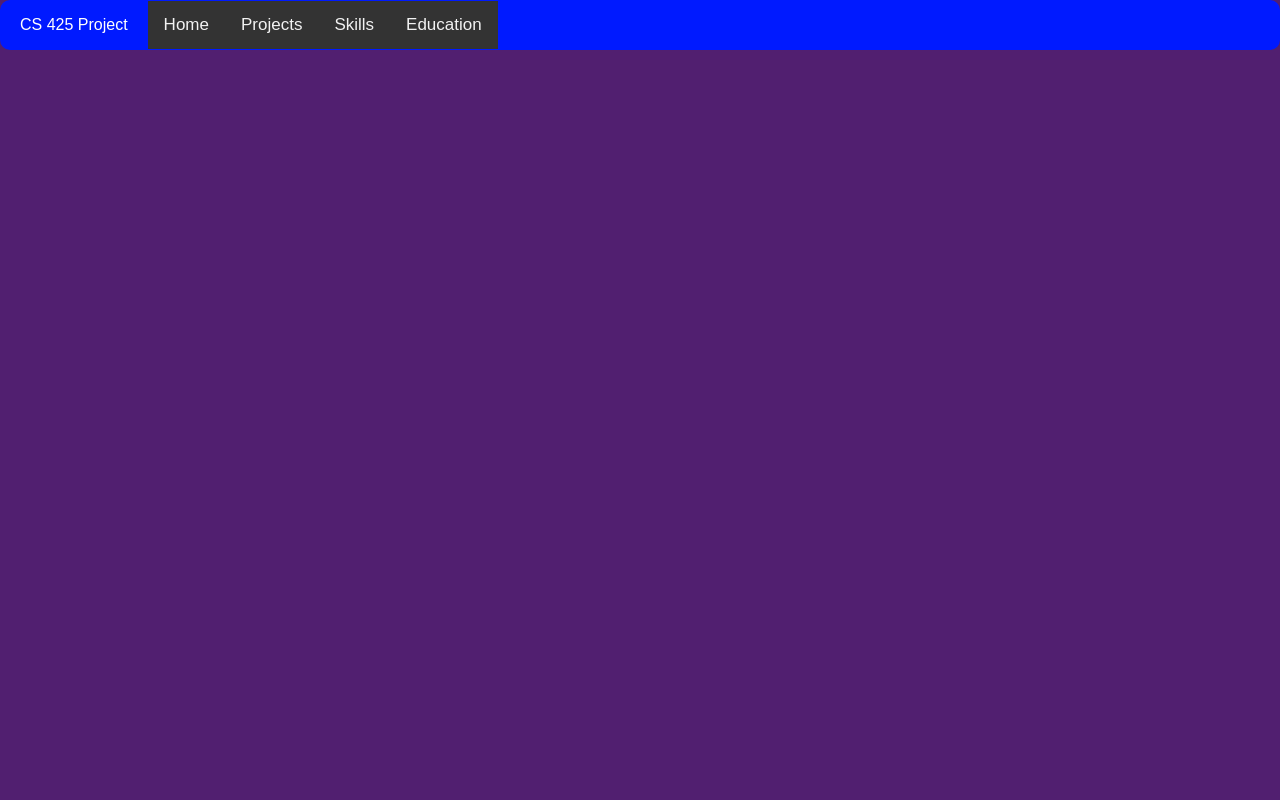
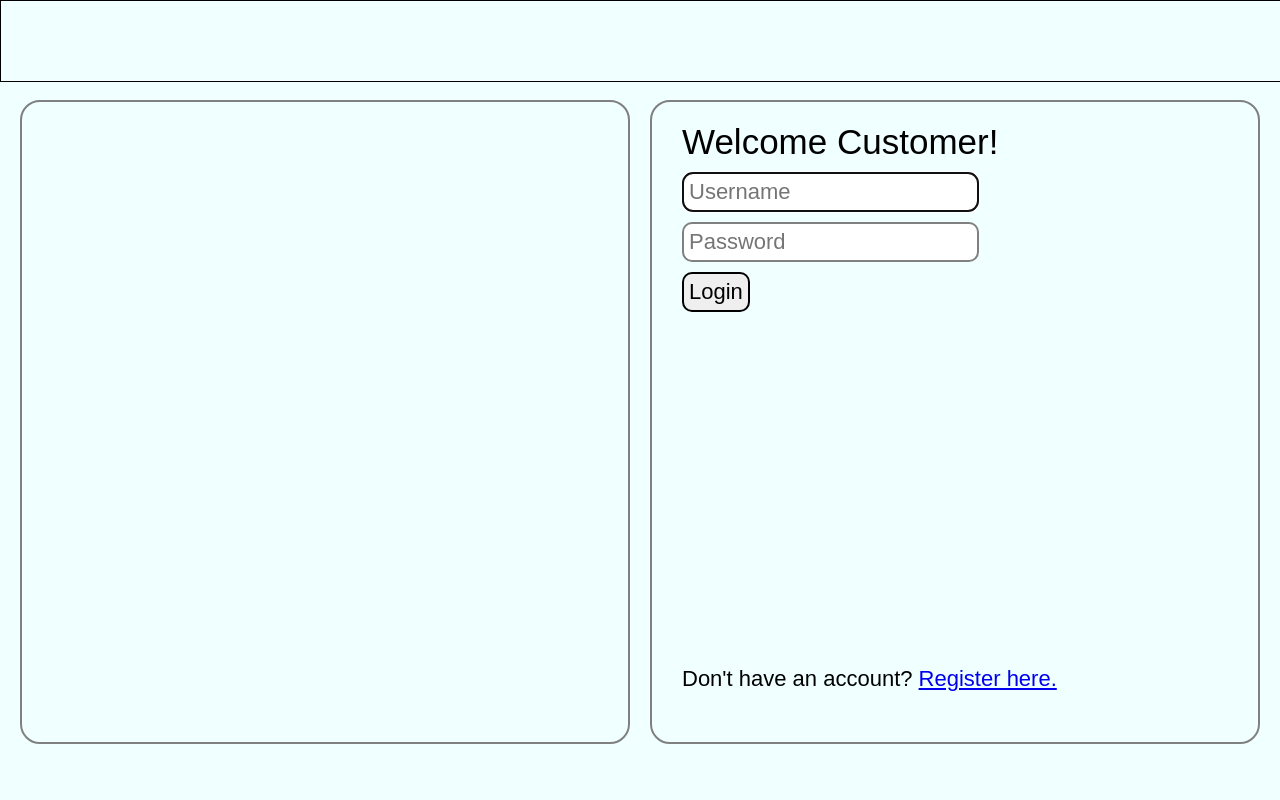
Before and after one commit to ratanakhek22/CS425-Project, a Django app: page / in a window 1280 px wide. Run offline with Django 4.2, Linux system fonts and the light colour scheme.

Commit message:
did stuff up to registering users

```diff
--- a/CS425_Real_Estate/settings.py
+++ b/CS425_Real_Estate/settings.py
@@ -39,7 +39,7 @@
     "django.contrib.staticfiles",
 ]
 
-#AUTH_USER_MODEL = 'real_estate.User'
+AUTH_USER_MODEL = 'real_estate.User'
 
 MIDDLEWARE = [
     "django.middleware.security.SecurityMiddleware",
--- a/real_estate/models.py
+++ b/real_estate/models.py
@@ -3,10 +3,10 @@
 
 # Create your models here.
 
-class User(models.Model):
+class User(AbstractUser, models.Model):
     userID = models.IntegerField()
     password = models.TextField()
-    username = models.TextField()
+    username = models.TextField(unique=True)
 
 class Company(models.Model):
     name = models.TextField
--- a/real_estate/templates/real_estate/default.html
+++ b/real_estate/templates/real_estate/default.html
@@ -8,19 +8,22 @@
     <head>
         <title>Reat Estate</title>
         <style>
+            html,body {
+                overflow: hidden;
+                height: 100%;
+            }
+
             #nav-bar {
+                position: fixed;
+                top: 0;
+                left: 0;
+                height: 80px;
                 width: 100%;
-                height: 30px;
-                background-color: rgb(0, 26, 255);
-                border-radius: 10px;
-                margin-bottom: 10px;
-                padding-top: 10px;
-                padding-bottom: 10px;
-                display: flex;
-                flex-direction: row;
-                align-items: center;
-                justify-content: flex-start;
-                gap: 10px;
+                border: black solid 1px;
+            }
+
+            #body {
+                margin-top: 80px;
             }
             {% block style %}
             {% endblock %}
@@ -28,27 +31,13 @@
         {% block static %}
         {% endblock %}
     </head>
-    <body style="background-color: rgb(81, 31, 112); height: 100%;">
+    <body>
         <div id="nav-bar">
-            <div style="margin-left: 20px; margin-right: 10px; color: white;">
-                CS 425 Project
-            </div>
-            <div class="topnav">
-	        	<a href="file:///C:/Users/jamal/Downloads/tcproject/tcproject.html">
-					Home
-		        </a>
-		        <a href="file:///C:/Users/jamal/Downloads/tcproject/PlaceHolder.html">
-					Projects
-		        </a>
-		        <a href="file:///C:/Users/jamal/Downloads/tcproject/realres.html">
-					Skills
-		        </a>
-				<a href="file:///C:/Users/jamal/Downloads/tcproject/data.html">
-					Education
-				</a>
-	</div>
+
         </div>
-        {% block body %}
-        {% endblock %}
+        <div id="body">
+            {% block body %}
+            {% endblock %}
+        </div>
     </body>
 </html>
--- a/real_estate/templates/real_estate/login.html
+++ b/real_estate/templates/real_estate/login.html
@@ -6,9 +6,97 @@
 {% endblock %}
 
 {% block style %}
+#login-body {
+    display: flex;
+}
 
+#login-left {
+    width: 50%;
+}
+
+#login-description {
+    height: 600px;
+    border: gray solid 2px;
+    margin: 20px 10px 20px 20px;
+    padding: 20px;
+    border-radius: 20px;
+}
+
+#login-right {
+    width: 50%;
+}
+
+#login-container {
+    height: 600px;
+    border: gray solid 2px;
+    margin: 20px 20px 20px 10px;
+    padding: 20px;
+    border-radius: 20px;
+    position: relative;
+}
+
+#login-content {
+}
+
+.input-container {
+    width: 50%;
+    padding-top: 10px;
+    padding-left: 10px;
+}
+
+.input-box {
+    width: 100%;
+    font-size: 22px;
+    padding: 5px;
+    border: gray solid 2px;
+    border-radius: 10px;
+}
+
+#login-btn {
+    font-size: 22px;
+    margin-top: 10px;
+    margin-left: 10px;
+    padding: 5px;
+    border: black solid 2px;
+    border-radius: 10px;
+}
+
+#register-text {
+    font-size: 22px;
+    position: absolute;
+    bottom: 50px;
+    margin-left: 10px;
+}
 {% endblock %}
 
 {% block body %}
+<div id="login-body">
+    <div id="login-left">
+        <div id="login-description">
 
+        </div>
+    </div>
+    <div id="login-right">
+        <div id="login-container">
+            <text style="font-size: 35px; margin-left: 10px;">
+                Welcome Customer!
+            </text>
+            <form id="login-content" action="{% url 'login' %}" method="post">
+                {% csrf_token %}
+                <div class="input-container">
+                    <input class="input-box" autofocus type="text" name="username" placeholder="Username">
+                </div>
+                <div class="input-container">
+                    <input class="input-box" type="text" name="password" placeholder="Password">
+                </div>
+                <input type="hidden" name="user_type" value="customer">
+                <input id="login-btn" type="submit" value="Login">
+            </form>
+            <text id="register-text">
+                Don't have an account?
+                <a href="{% url 'register' usertype='customer' %}">Register here.</a>
+            </text>
+        </div>
+    </div>
+</div>
 {% endblock %}
--- a/real_estate/urls.py
+++ b/real_estate/urls.py
@@ -3,6 +3,5 @@
 
 urlpatterns = [
     path("", views.login_view, name="login"),
-    path("login", views.login_view, name="login"),
-    path("register", views.register_view, name="register")
+    path("register/<str:usertype>", views.register_view, name="register")
 ]
--- a/real_estate/views.py
+++ b/real_estate/views.py
@@ -13,9 +13,11 @@
     else:
         return render(request, "real_estate/login.html")
 
-def register_view(request):
+def register_view(request, usertype):
     if request.method == "POST":
         # try to register the user if can't render register again
         return render(request, "real_estate/login.html")
     else:
-        return render(request, "real_estate/register.html")
+        return render(request, "real_estate/register.html", {
+            "user_type": usertype,
+        })
```
Also changed, not shown: real_estate/templates/real_estate/register.html (+45 -31 lines), real_estate/migrations/0001_initial.py.
